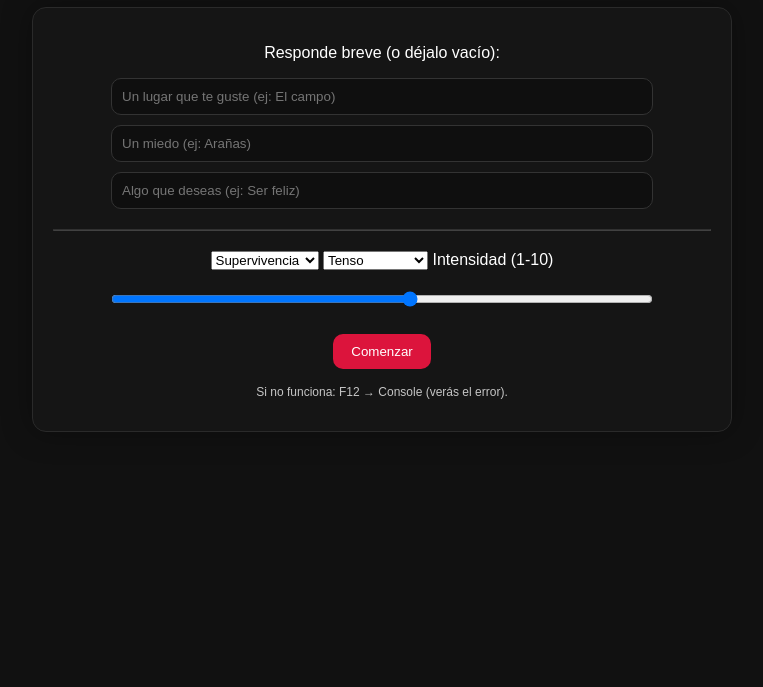
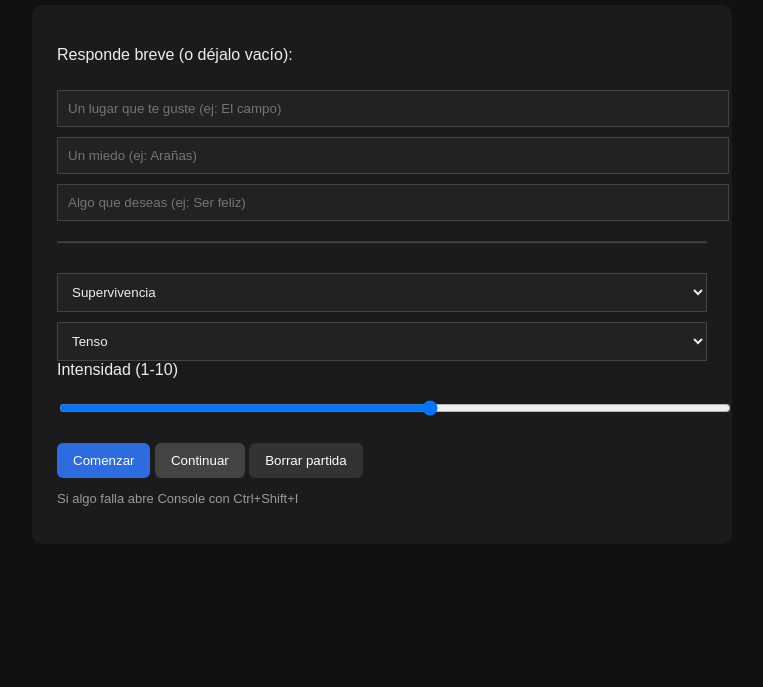
Before and after one commit to Kertranus-Engineer/historia-ai-proto, a plain HTML site: page index.html in a window 1280 px wide. Shown: the part 113-800 px from the top of the page, without its empty margins (258-1021 px from the left). Drawn offline with Linux system fonts and the light colour scheme.

Commit message:
2
Added styles and new buttons for game interaction.

```diff
--- a/index.html
+++ b/index.html
@@ -1,23 +1,89 @@
 <!DOCTYPE html>
 <html lang="es">
 <head>
-  <meta charset="UTF-8" />
-  <meta name="viewport" content="width=device-width,initial-scale=1" />
+<meta charset="UTF-8">
+<meta name="viewport" content="width=device-width,initial-scale=1.0">
 <title>Historia IA Prototipo</title>
-  <link rel="stylesheet" href="style.css" />
+
+<style>
+body{
+    font-family:Arial,Helvetica,sans-serif;
+    background:#111;
+    color:#eee;
+    display:flex;
+    justify-content:center;
+    padding:30px;
+}
+
+.container{
+    max-width:700px;
+    width:100%;
+}
+
+.card{
+    background:#1b1b1b;
+    padding:25px;
+    border-radius:10px;
+    margin-top:15px;
+}
+
+input,select{
+    width:100%;
+    padding:10px;
+    margin-top:10px;
+    background:#222;
+    border:1px solid #444;
+    color:#eee;
+}
+
+button{
+    margin-top:12px;
+    padding:10px 16px;
+    background:#2d6cdf;
+    border:none;
+    color:white;
+    border-radius:6px;
+    cursor:pointer;
+}
+
+button:hover{
+    opacity:.9;
+}
+
+#opciones button{
+    display:block;
+    width:100%;
+    margin-top:10px;
+}
+
+#imagen{
+    width:100%;
+    border-radius:6px;
+    margin-bottom:15px;
+}
+
+.hint{
+    opacity:.6;
+    font-size:13px;
+}
+</style>
 </head>
+
 <body>
+
 <div class="container">
+
 <h1>Tu Historia Comienza</h1>
 
 <div id="intro" class="card">
+
 <p>Responde breve (o déjalo vacío):</p>
 
-      <input id="lugar" placeholder="Un lugar que te guste (ej: El campo)" />
-      <input id="miedo" placeholder="Un miedo (ej: Arañas)" />
-      <input id="deseo" placeholder="Algo que deseas (ej: Ser feliz)" />
+<input id="lugar" placeholder="Un lugar que te guste (ej: El campo)">
+<input id="miedo" placeholder="Un miedo (ej: Arañas)">
+<input id="deseo" placeholder="Algo que deseas (ej: Ser feliz)">
 
-      <hr style="margin:20px 0; opacity:.2" />
+<hr style="margin:20px 0;opacity:.2">
 
 <select id="genero">
 <option value="supervivencia">Supervivencia</option>
@@ -34,19 +100,33 @@
 </select>
 
 <label for="intensidad">Intensidad (1-10)</label>
-      <input type="range" id="intensidad" min="1" max="10" value="6" />
+<input type="range" id="intensidad" min="1" max="10" value="6">
+
+<br>
 
 <button id="btnComenzar">Comenzar</button>
-      <p class="hint">Si no funciona: F12 → Console (verás el error).</p>
+<button id="btnContinuar" style="background:#444">Continuar</button>
+<button id="btnReset" style="background:#333">Borrar partida</button>
+
+<p class="hint">
+Si algo falla abre Console con Ctrl+Shift+I
+</p>
+
 </div>
 
 <div id="juego" class="card" style="display:none;">
-      <img id="imagen" alt="Escena" />
+
+<img id="imagen">
+
 <div id="texto"></div>
+
 <div id="opciones"></div>
+
 </div>
+
 </div>
 
 <script type="module" src="script.js"></script>
+
 </body>
 </html>
```
Lines whose indentation alone changed are shown as unchanged.
